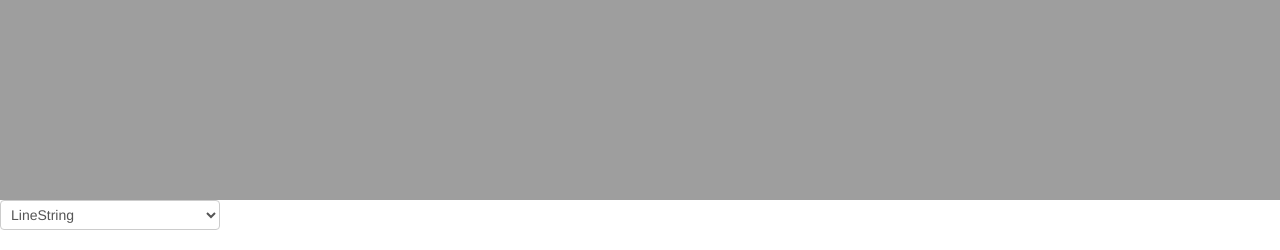
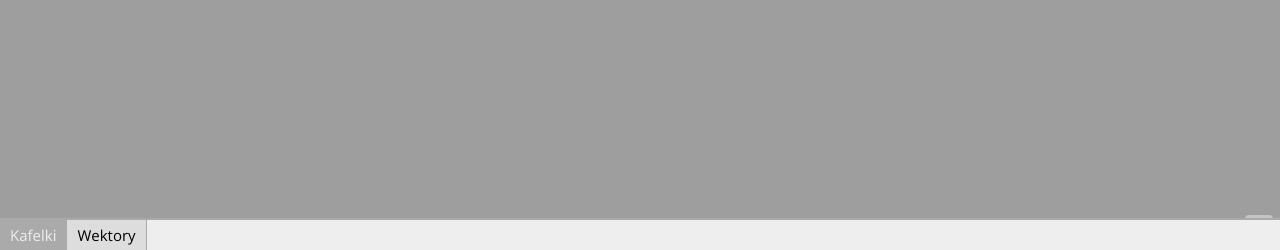
Before and after one commit to rampler/Front-End, a PHP site: page /map.html in a window 1280 px wide. Shown: the part 550-800 px from the top of the page. Run offline with PHP 8.4, Linux system fonts and the light colour scheme.

Commit message:
SomeChanges with full screen and styles

```diff
--- a/OpenLayersTemp/fe-map.js
+++ b/OpenLayersTemp/fe-map.js
@@ -3,68 +3,52 @@ var OsmMap = new ol.layer.Tile({
 });
 
 var map = new ol.Map({
+    target: 'map',
     layers: [OsmMap],
-  target: 'map',
     view: new ol.View({
         center: [2000000, 6800000],
         zoom: 6
     })
 });
 
-// The features are not added to a regular vector layer/source,
-// but to a feature overlay which holds a collection of features.
-// This collection is passed to the modify and also the draw
-// interaction, so that both can add or modify features.
 var featureOverlay = new ol.FeatureOverlay({
     style: new ol.style.Style({
         fill: new ol.style.Fill({
             color: 'rgba(255, 255, 255, 0.2)'
         }),
         stroke: new ol.style.Stroke({
-      color: '#ffcc33',
-      width: 2
+            color: '#ff0000',
+            width: 4
         }),
         image: new ol.style.Circle({
             radius: 7,
             fill: new ol.style.Fill({
-        color: '#ffcc33'
+                color: '#ff0000'
             })
         })
     })
 });
 featureOverlay.setMap(map);
 
-var modify = new ol.interaction.Modify({
-  features: featureOverlay.getFeatures(),
-  // the SHIFT key must be pressed to delete vertices, so
-  // that new vertices can be drawn at the same position
-  // of existing vertices
-  deleteCondition: function(event) {
-    return ol.events.condition.shiftKeyOnly(event) &&
-        ol.events.condition.singleClick(event);
-  }
-});
-map.addInteraction(modify);
+//var modify = new ol.interaction.Modify({
+//  features: featureOverlay.getFeatures(),
+//  // the SHIFT key must be pressed to delete vertices, so
+//  // that new vertices can be drawn at the same position
+//  // of existing vertices
+//  deleteCondition: function(event) {
+//    return ol.events.condition.shiftKeyOnly(event) &&
+//        ol.events.condition.singleClick(event);
+//  }
+//});
+//map.addInteraction(modify);
 
 var draw; // global so we can remove it later
 function addInteraction() {
     draw = new ol.interaction.Draw({
         features: featureOverlay.getFeatures(),
-    type: /** @type {ol.geom.GeometryType} */ (typeSelect.value)
+        type: "LineString"
     });
     map.addInteraction(draw);
 }
 
-var typeSelect = document.getElementById('type');
-
-
-/**
- * Let user change the geometry type.
- * @param {Event} e Change event.
- */
-typeSelect.onchange = function(e) {
-  map.removeInteraction(draw);
 addInteraction();
-};
-
-addInteraction();
--- a/OpenLayersTemp/map.html
+++ b/OpenLayersTemp/map.html
@@ -8,9 +8,11 @@
     <link rel="stylesheet" href="resources/bootstrap/css/bootstrap.min.css" type="text/css">
     <link rel="stylesheet" href="resources/layout.css" type="text/css">
     <link rel="stylesheet" href="resources/bootstrap/css/bootstrap-responsive.min.css" type="text/css">
+    <link href='http://fonts.googleapis.com/css?family=Open+Sans:300italic,400italic,700italic,700,300,400&subset=latin,latin-ext'
+          rel='stylesheet' type='text/css'>
     <script type="text/javascript" src="build/ol.js"></script>
     <script src="resources/jquery.min.js" type="text/javascript"></script>
-    <title>Draw and modify features example</title>
+    <title>Inwentaryzacja oświetlenia zewnetrznego</title>
 </head>
 <body>
 <!--<div class="container-fluid">-->
@@ -22,13 +24,8 @@
 <!--</div>-->
 
 <div class="bottom-menu">
-        <form class="form-bottom-menu">
-            <select id="type">
-                <option value="Point">Point</option>
-                <option value="LineString" selected="selected">LineString</option>
-                <option value="Polygon">Polygon</option>
-            </select>
-        </form>
+    <a href="#"><div class="input-type item-selected">Kafelki</div></a>
+    <a href="#"><div class="input-type">Wektory</div></a>
 </div>
 
 <!--</div>-->
--- a/OpenLayersTemp/resources/layout.css
+++ b/OpenLayersTemp/resources/layout.css
@@ -1,6 +1,11 @@
 body {
     margin: 0;
     padding: 0;
+    font-family: 'Open Sans', sans-serif;
+}
+a, a:hover, a:visited, a:active, a:focus {
+    color: black;
+    text-decoration: none;
 }
 .map {
   height: 100vh;
@@ -13,11 +18,27 @@ body {
     bottom: 0;
     left: 0;
     width: 100vw;
-    height: 50px;
-    background-color: white;
+    height: 30px;
+    border-top: 2px #aaa solid;
+    background-color: #eee;
+    display: table;
 }
 
 .form-bottom-menu {
     margin: 0;
     padding: 0;
 }
+
+.input-type {
+    display: inline-flex;
+    background-color: #ddd;
+    padding: 5px 10px;
+    font-size: 15px;
+    margin: 0;
+    border-right: 1px #aaa solid;
+}
+
+.item-selected {
+    background-color: #aaa;
+    color: #eee;
+}
```
Lines whose indentation alone changed are shown as unchanged.
